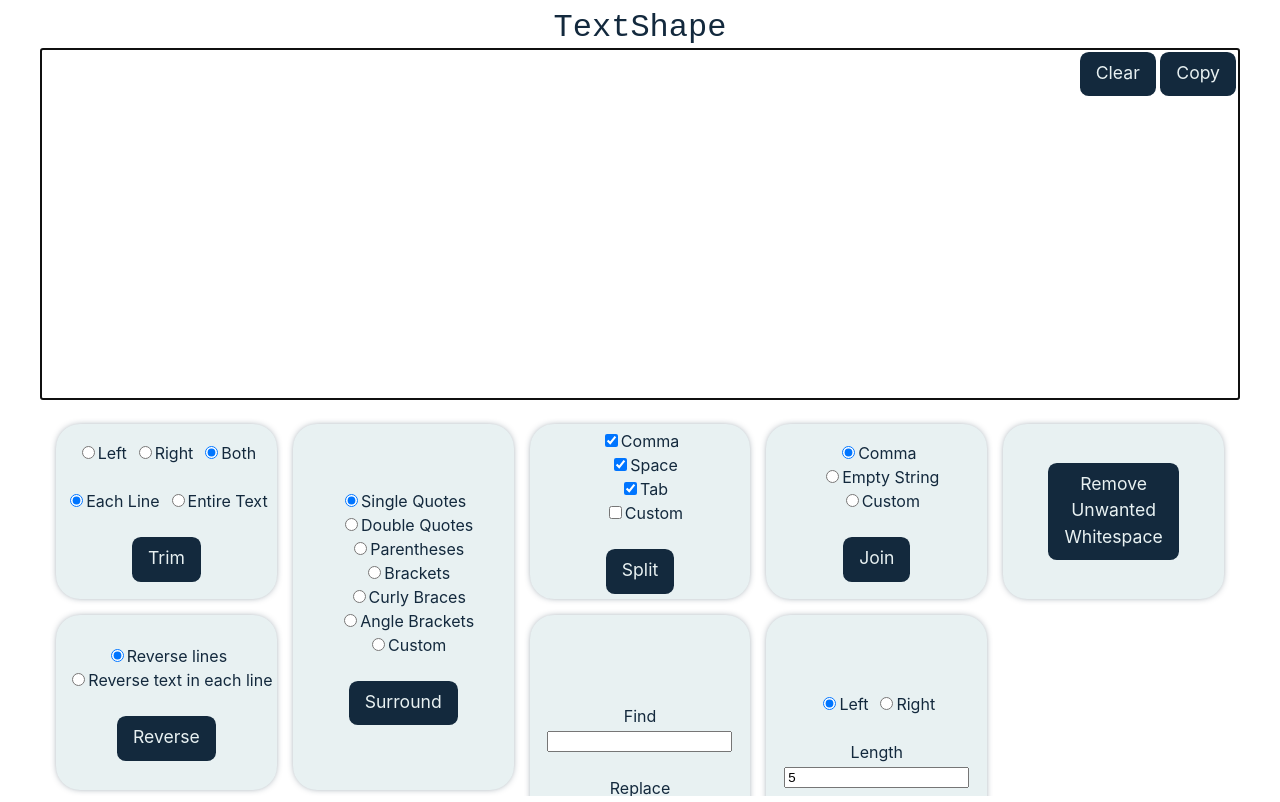
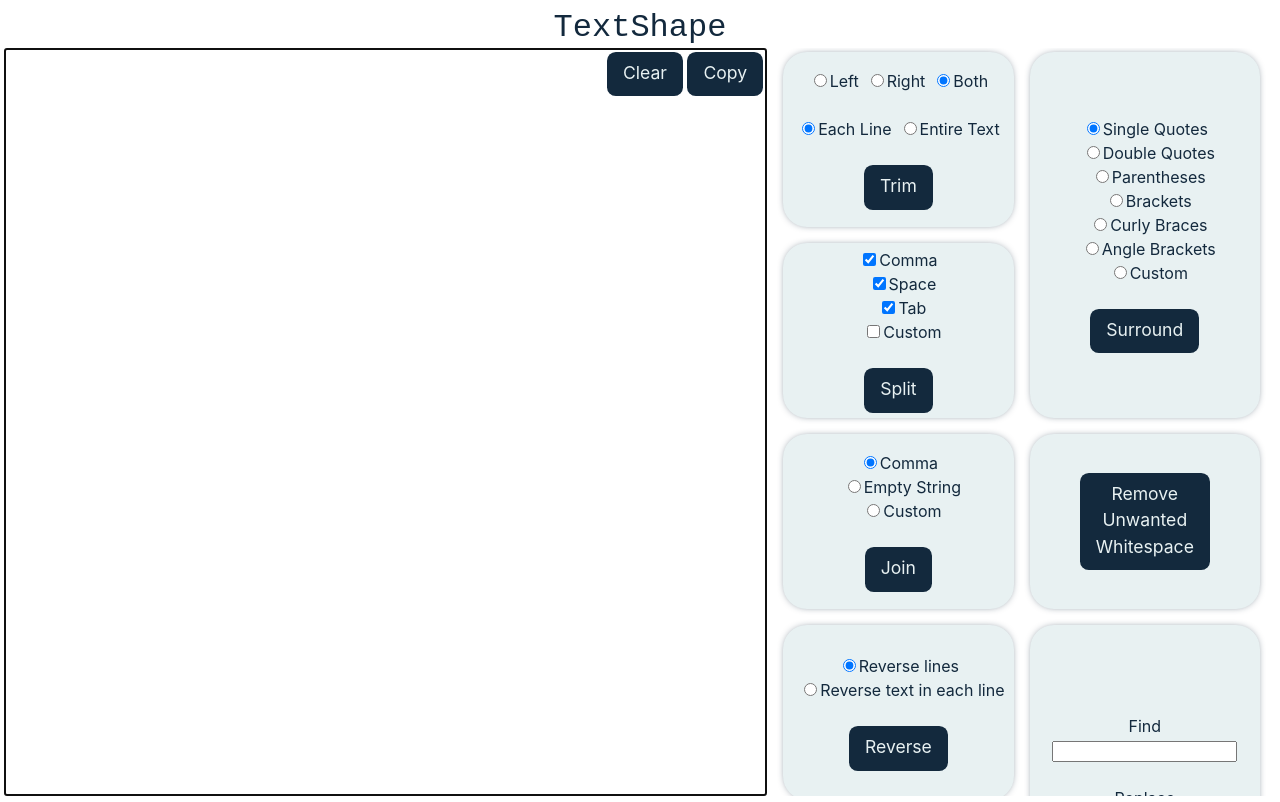
Before and after one commit to nmarsceau/textshape, a plain HTML site: page index.html in a window 1280 px wide. Drawn offline with Linux system fonts and the light colour scheme.

Commit message:
Change layout above a certain aspect ratio

```diff
--- a/styles.css
+++ b/styles.css
@@ -55,7 +55,7 @@ body {
   font-family: -apple-system,BlinkMacSystemFont,"Segoe UI",Roboto,Oxygen-Sans,Ubuntu,Cantarell,"Helvetica Neue",sans-serif;
   background-color: var(--background-color);
   color: var(--text-color);
-  padding: 0 0.25rem;
+  padding: 0;
 }
 
 p {
@@ -82,6 +82,7 @@ strong {
   height: 100vh;
   margin: auto;
   max-width: 1200px;
+  padding: 0 0.25rem;
   row-gap: 0.5rem;
 }
 
@@ -125,6 +126,36 @@ strong {
   #tools .tool-card.wide,
   #tools .tool-card.big {
     grid-column: span 2;
+  }
+}
+
+@media screen and (min-aspect-ratio: 3/2) {
+  .grid {
+    grid-template-columns: 3fr 2fr;
+    grid-template-rows: 2.5rem calc(100vh - 3rem);
+    grid-template-areas:
+      "header header"
+      "text tools"
+    ;
+    max-width: unset;
+    padding: 0 0.25rem;
+  }
+
+  .grid h1 {
+    grid-area: header;
+  }
+
+  .text-container {
+    grid-area: text;
+    padding-bottom: 0.25rem;
+  }
+
+  .tools-container {
+    grid-area: tools;
+  }
+
+  #tools {
+    padding-top: 0.25rem;
   }
 }
 
```
